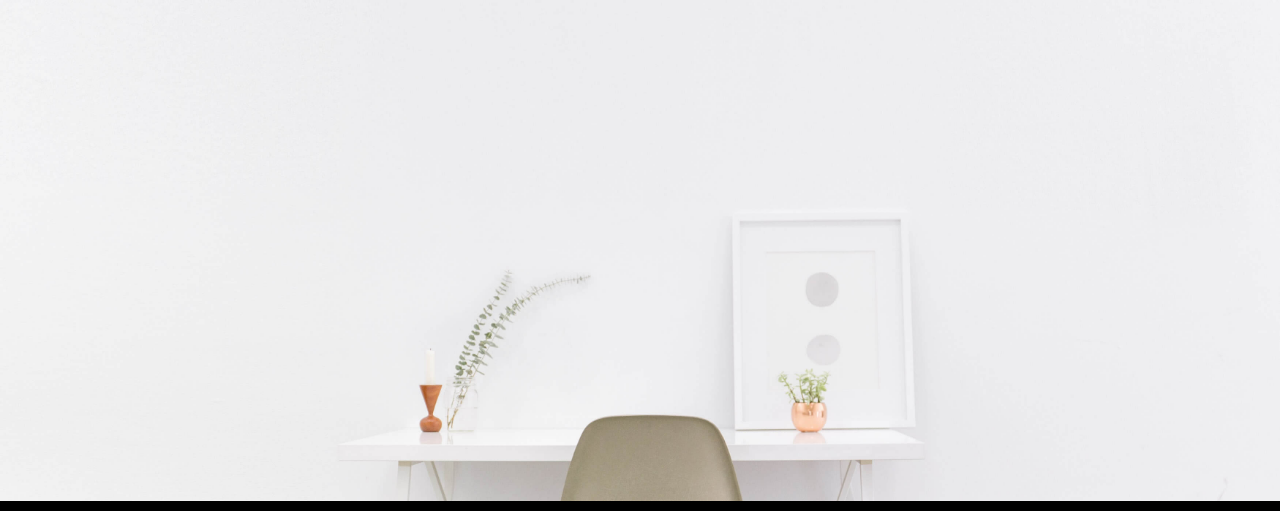
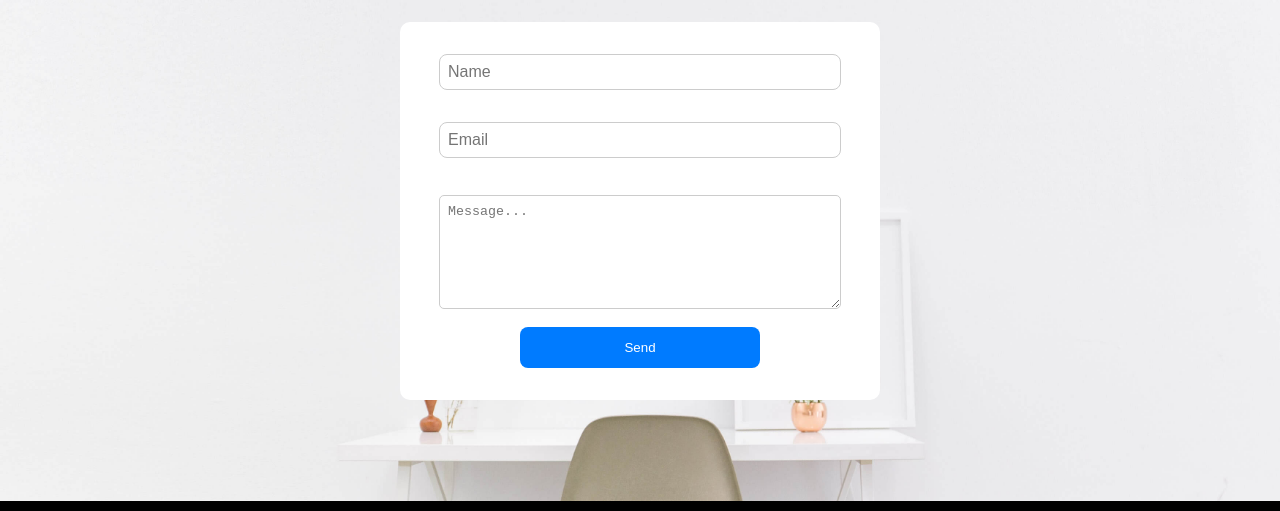
Before and after one commit to snazzyai/AbdulsalamIbrahim, a Gatsby site: page /contact in a window 1280 px wide. Shown: the part 167-678 px from the top of the page. Built offline with nearby package versions, Linux system fonts and the light colour scheme; Gatsby itself is replaced by a stand-in of ours.

Commit message:
add contact page with package update

```diff
--- a/src/components/About/About.js
+++ b/src/components/About/About.js
@@ -36,7 +36,7 @@ const AboutMe = () => {
                   icon={faDownload}
                 />
                 <a
-                  href={`ResumeDev.pdf`}
+                  href="https://drive.google.com/file/d/16s0Pa77VMxMUp6BsgwoJc8cPi2-CuBfF/view?usp=drive_link"
                   className={aboutStyles.buttonTwoLink}
                   download
                 >
--- /dev/null
+++ b/src/components/ContactForm/ContactForm.js
@@ -0,0 +1,72 @@
+import React, { useState, useRef } from "react"
+import * as contactForm from "./contactForm.module.sass"
+import { FontAwesomeIcon } from "@fortawesome/react-fontawesome"
+import {
+  faCalendarAlt,
+  faMapMarkerAlt,
+} from "@fortawesome/free-solid-svg-icons"
+import { motion } from "framer-motion"
+
+const ContactForm = () => {
+  const form = useRef()
+  return (
+    <motion.div
+      initial={{ scaleX: 0.5 }}
+      animate={{ scaleX: 1 }}
+      exit={{ scaleX: 1 }}
+      class={contactForm.main}
+    >
+      <h2 class={contactForm.heading}>Contact Me 😉</h2>
+      <div>
+        <form
+          ref={form}
+          method="POST"
+          class={contactForm.form}
+          action="https://api.web3forms.com/submit"
+        >
+          <div>
+            <input
+              type="hidden"
+              name="access_key"
+              value="d70d02e9-0202-4a90-9601-f35be6d6dfc2"
+            />
+          </div>
+          <div class={contactForm.name}>
+            <input
+              aria-description="name field"
+              type="text"
+              name="user_name"
+              id="name"
+              placeholder="Name"
+            />
+          </div>
+          <div class={contactForm.email}>
+            <input
+              aria-description="email field"
+              type="text"
+              name="user_email"
+              id="email"
+              placeholder="Email"
+            />
+          </div>
+          <div class={contactForm.textareaView}>
+            <textarea
+              aria-description="message field"
+              name="message"
+              id="message"
+              placeholder="Message..."
+            ></textarea>
+          </div>
+          <div></div>
+          <div class={contactForm.buttonView}>
+            <button type="submit" class={contactForm.button}>
+              Send
+            </button>
+          </div>
+        </form>
+      </div>
+    </motion.div>
+  )
+}
+
+export default ContactForm
--- /dev/null
+++ b/src/components/ContactForm/contactForm.module.sass
@@ -0,0 +1,48 @@
+.main
+    margin: 0 auto
+
+.heading
+    padding: 1.5rem 0
+.form
+    border-radius: 10px
+    width: 30rem
+    background: #fff
+    padding: 2rem 0
+.name
+.email
+    margin: 2rem 0
+
+input
+    padding: 0.5rem
+    border: 1px solid #ccc
+    width: 80%
+    border-radius: 8px
+    font-size: 1rem
+    transition: border 0.3s ease-in-out
+
+textarea
+    border: 1px solid #ccc
+    border-radius: 5px
+    width: 80%
+    padding: 0.5rem
+    height: 6rem
+    margin-top: 5px
+// label
+//     font-size: 1rem
+//     margin-right: 0.7rem
+//     font-weight: 500
+//     color: #4a4a4a
+
+button
+    background: #007bff
+    width: 50%
+    color: white
+    padding: 0.8rem 2rem
+    border: none
+    border-radius: 8px
+    margin-top: 0.9rem
+    cursor: pointer
+    transition: background 0.3s ease-in-out
+
+    &:hover
+        background: #0056b3
--- a/src/components/Header/Header.js
+++ b/src/components/Header/Header.js
@@ -39,11 +39,11 @@ const Header = () => {
                   Projects
                 </Link>
               </li>
-              {/* <li>
-            <Link className={headerStyles.navItem} to="/contact">
-              Contact Me
-            </Link>
-          </li> */}
+              <li>
+                <Link className={headerStyles.navItem} to="/contact">
+                  Contact Me
+                </Link>
+              </li>
             </ul>
           </nav>
 
--- a/src/components/ScreenLeft/ScreenLeft.js
+++ b/src/components/ScreenLeft/ScreenLeft.js
@@ -11,7 +11,7 @@ const ScreenLeft = () => {
         <div>
           {/* {" "} */}
           <span className={screenLeftStyles.title}>
-            Frontend Developer
+            Software Developer
           </span>
         </div>
 
@@ -39,7 +39,7 @@ const ScreenLeft = () => {
           className={screenLeftStyles.locationIcon}
           icon={faMapMarkerAlt}
         />
-        <span className={screenLeftStyles.locationFont}>Hof, Germany</span>
+        <span className={screenLeftStyles.locationFont}>Bochum, Germany</span>
       </div>
     </div>
   )
--- a/src/pages/contact.js
+++ b/src/pages/contact.js
@@ -1,10 +1,11 @@
 import React from "react"
 import "../styles/index.sass"
+import ContactForm from "../components/ContactForm/ContactForm"
 
 const Contact = () => {
   return (
     <div className="main">
-      <h1>Oops.. Under Construction! </h1>
+      <ContactForm />
     </div>
   )
 }
```
Also changed, not shown: package.json (+4 -4 lines), src/components/Experience/Experience.js (+24 -29 lines), src/content/experience.js (+44 -5 lines), src/pages/about.js (+5 -8 lines), 2 other files.
